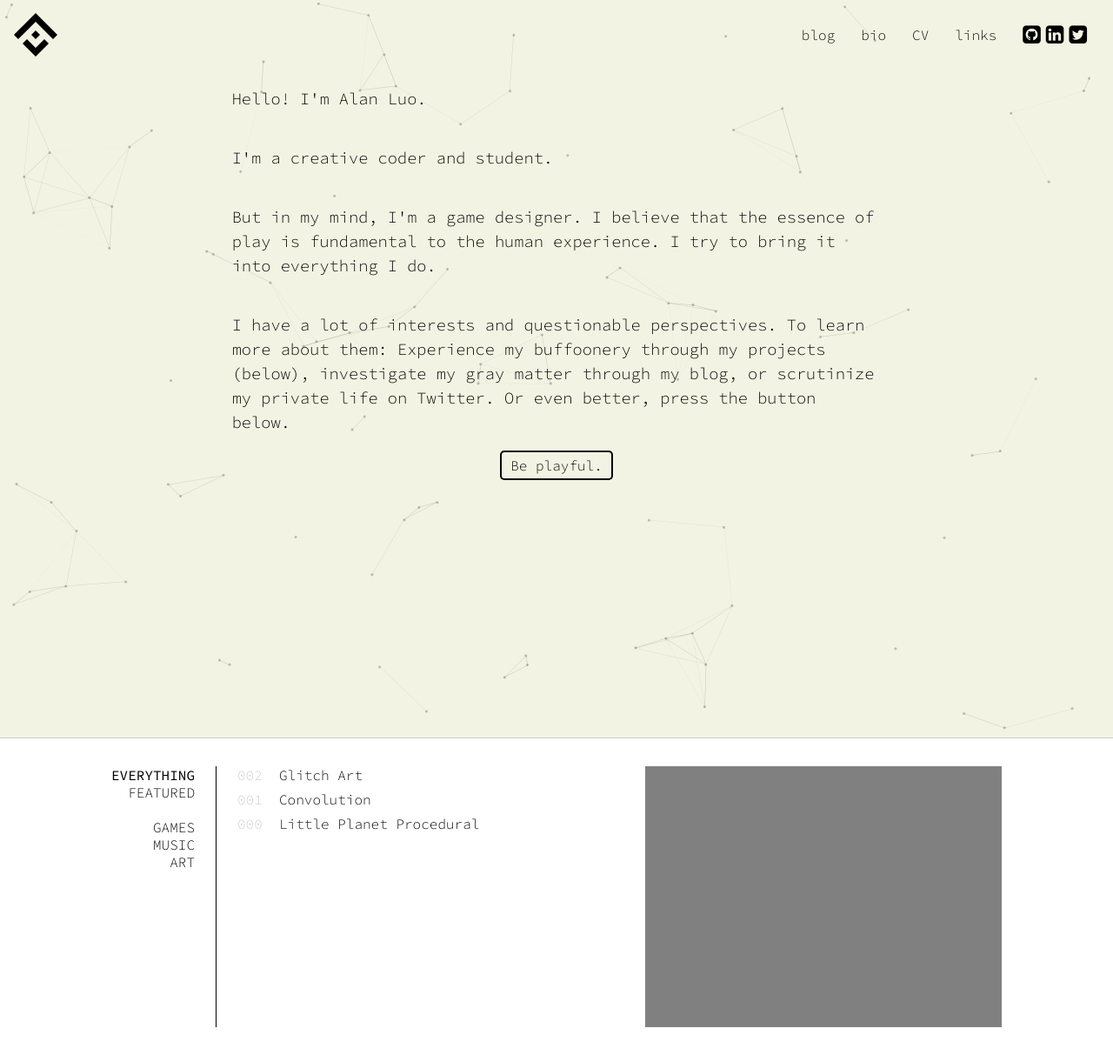
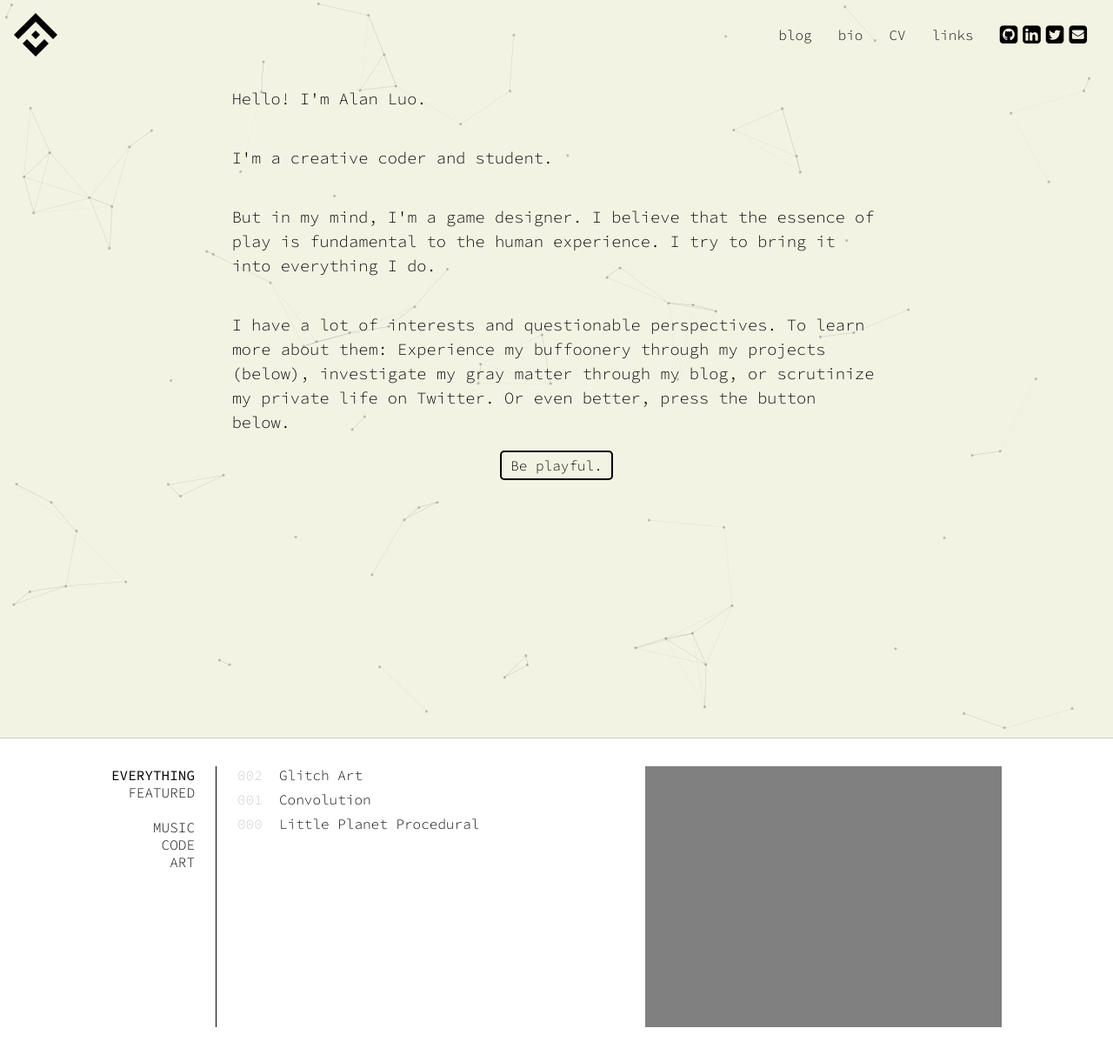
Before and after one commit to alan-luo/alan-luo.github.io, a Jekyll site: the page built from index.html, in a window 1280 px wide. Shown: the whole page at 87% size. Built offline with Jekyll 4.4.1, drawn with Linux system fonts in a browser that asks for light colours.

Commit message:
refactored links, added email

```diff
--- /dev/null
+++ b/_data/links.yml
@@ -0,0 +1,4 @@
+github: https://github.com/alan-luo
+linkedin: https://www.linkedin.com/in/alan-luo/
+twitter: https://twitter.com/alanluo_O/
+email: mailto:me@alanluo.com
--- a/_data/tags.yml
+++ b/_data/tags.yml
@@ -1,7 +1,7 @@
 tags:
-
-- tag: games
 
 - tag: music
 
+- tag: code
+
 - tag: art
--- a/_includes/header.html
+++ b/_includes/header.html
@@ -22,9 +22,10 @@
 	</div>
 	<div>
 		<div class="social-icons">
-			<a href="#" class="link-github"><span class="icon-github-square"></span></a>
-			<a href="#" class="link-linkedin"><span class="icon-linkedin-square"></span></a>
-			<a href="#" class="link-twitter"><span class="icon-twitter-square"></span></a>
+			<a href="{{ site.data.links.github }}" class="link-github"><span class="icon-github-square"></span></a>
+			<a href="{{ site.data.links.linkedin }}" class="link-linkedin"><span class="icon-linkedin-square"></span></a>
+			<a href="{{ site.data.links.twitter }}" class="link-twitter"><span class="icon-twitter-square"></span></a>
+			<a href="{{ site.data.links.email }}" class="link-email"><span class="icon-envelope-square"></span></a>
 		</div>
 	</div>
 </div>
--- a/_sass/_base.scss
+++ b/_sass/_base.scss
@@ -161,6 +161,9 @@ canvas {
 				&.link-twitter:hover span {
 					color:#00acee;
 				}
+				&.link-email:hover span {
+					color:#d44638;
+				}
 			}
 		}
 		.anim-link a:before {
--- a/css/font.css
+++ b/css/font.css
@@ -1,10 +1,10 @@
 @font-face {
   font-family: 'icomoon';
-  src:  url('fonts/icomoon.eot?aa1mq7');
-  src:  url('fonts/icomoon.eot?aa1mq7#iefix') format('embedded-opentype'),
-    url('fonts/icomoon.ttf?aa1mq7') format('truetype'),
-    url('fonts/icomoon.woff?aa1mq7') format('woff'),
-    url('fonts/icomoon.svg?aa1mq7#icomoon') format('svg');
+  src:  url('fonts/icomoon.eot?9ahbna');
+  src:  url('fonts/icomoon.eot?9ahbna#iefix') format('embedded-opentype'),
+    url('fonts/icomoon.ttf?9ahbna') format('truetype'),
+    url('fonts/icomoon.woff?9ahbna') format('woff'),
+    url('fonts/icomoon.svg?9ahbna#icomoon') format('svg');
   font-weight: normal;
   font-style: normal;
   font-display: block;
@@ -25,6 +25,9 @@
   -moz-osx-font-smoothing: grayscale;
 }
 
+.icon-envelope-square:before {
+  content: "\e903";
+}
 .icon-github-square:before {
   content: "\e900";
 }
```
Also changed, not shown: css/fonts/icomoon.ttf, css/fonts/icomoon.woff, 2 other files.
